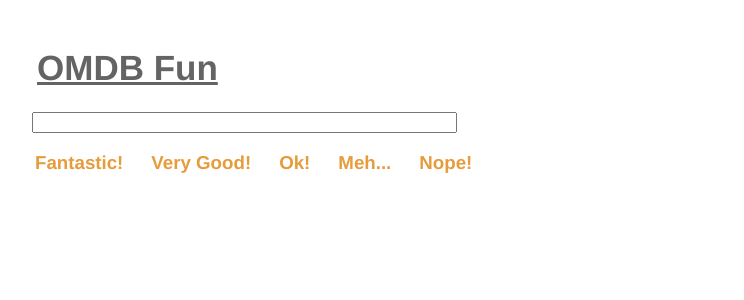
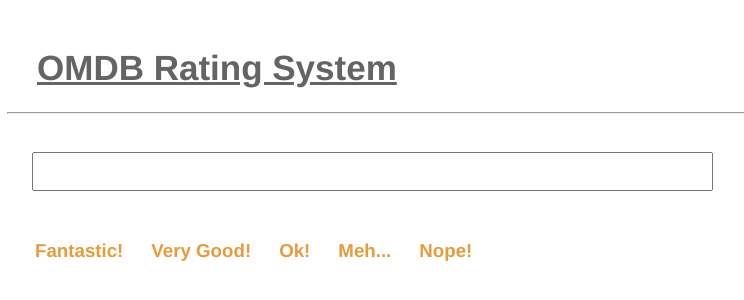
Before and after one commit to shaines90/omdb-rating-system, a plain HTML site: page index.html in a window 1280 px wide. Shown: the whole page, without its empty margins (1-745 px from the left). Drawn offline with nearby package versions, Linux system fonts and the light colour scheme.

Commit message:
Bug Fixes

```diff
--- a/css/style.css
+++ b/css/style.css
@@ -53,6 +53,13 @@
 
 #searchField {
   margin-left: 25px;
+  margin-top: 30px;
+  margin-bottom: 30px;
+  padding: 10px;
 }
 
+/*button {
+  margin-left: 25px;
 }
+
+*/
--- a/index.html
+++ b/index.html
@@ -8,9 +8,10 @@
   <script src="js/main.js"></script>
 </head>
 <body>
-  <h1>OMDB Fun</h1>
+  <h1>OMDB Rating System</h1>
+<hr width="100%">
   <form id="search">
-    <input id="searchField" type="search" size="50"></input>
+    <input id="searchField" type="search" size="80"></input>
   </form>
 
   <div class="imdbRating">
@@ -36,8 +37,8 @@
     </div>
   </div>
 
-  <div>
-    <!-- <button id="reset">Clear Your List</button> -->
-  </div>
+<!--   <div>
+    <button id="reset">Clear Your List</button>
+  </div> -->
 </body>
 </html>
--- a/js/main.js
+++ b/js/main.js
@@ -3,6 +3,7 @@
   $(function() {
     return $('#search').on('submit', function(e) {
       var masterResponse, searchTerm;
+      e.preventDefault();
       searchTerm = $('#searchField').val();
       masterResponse = $.ajax("http://www.omdbapi.com/?s=" + searchTerm, {
         dataType: "json"
```
Also changed, not shown: 3 other files.
